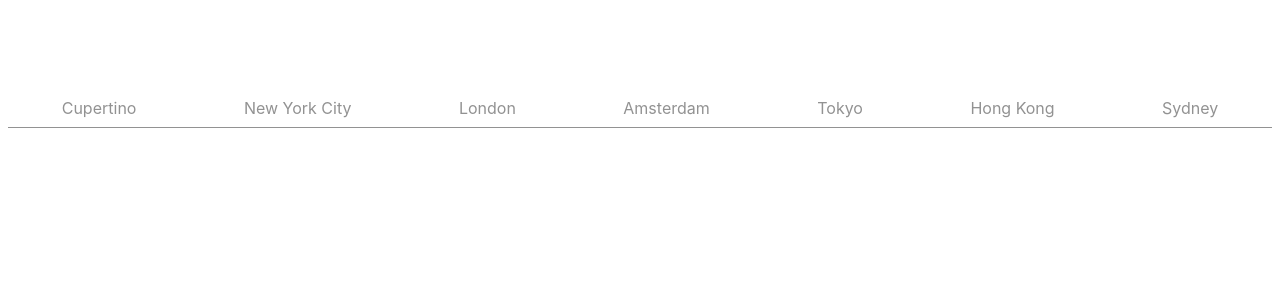
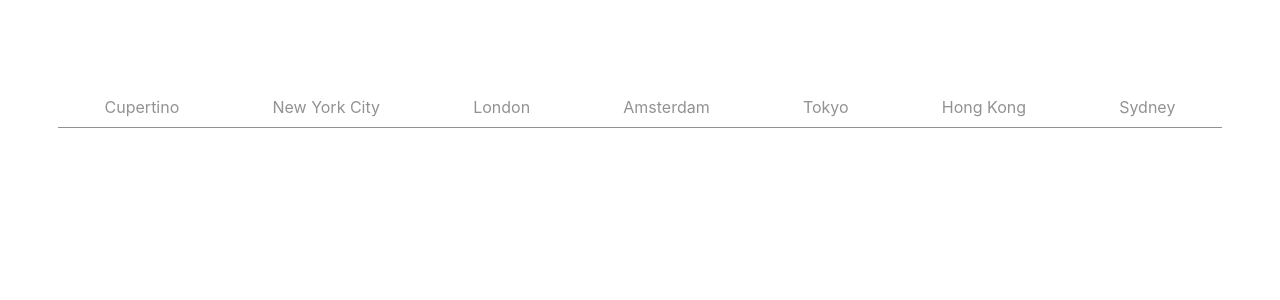
Before and after one commit to newmediapilot/retail_instore_developer_exercise_react, a React (Create React App) app: page / in a window 1280 px wide. Shown: the top 300 px of the page. Built offline with nearby package versions, Linux system fonts and the light colour scheme.

Commit message:
add padding margins

```diff
--- a/src/components/Navigation/Navigation.scss
+++ b/src/components/Navigation/Navigation.scss
@@ -4,8 +4,9 @@
 
   position: relative;
 
-  width: 100%;
   height: 120px;
+
+  margin: 0 50px;
 
   .nav-list {
     list-style: none;
@@ -22,8 +23,6 @@
     flex-grow: 1;
     color: $nav-color-inactive;
 
-    padding-bottom: 10px;
-
     &:hover {
       color: $nav-color-hover;
     }
@@ -34,6 +33,8 @@
 
     &.nav-item--active {
       color: $nav-color-active;
+      pointer-events: none;
+      cursor: default;
     }
   }
 
@@ -52,6 +53,8 @@
   .nav-item--text {
     color: inherit;
 
+    padding-bottom: 11px;
+
     display: block;
   }
 
```
